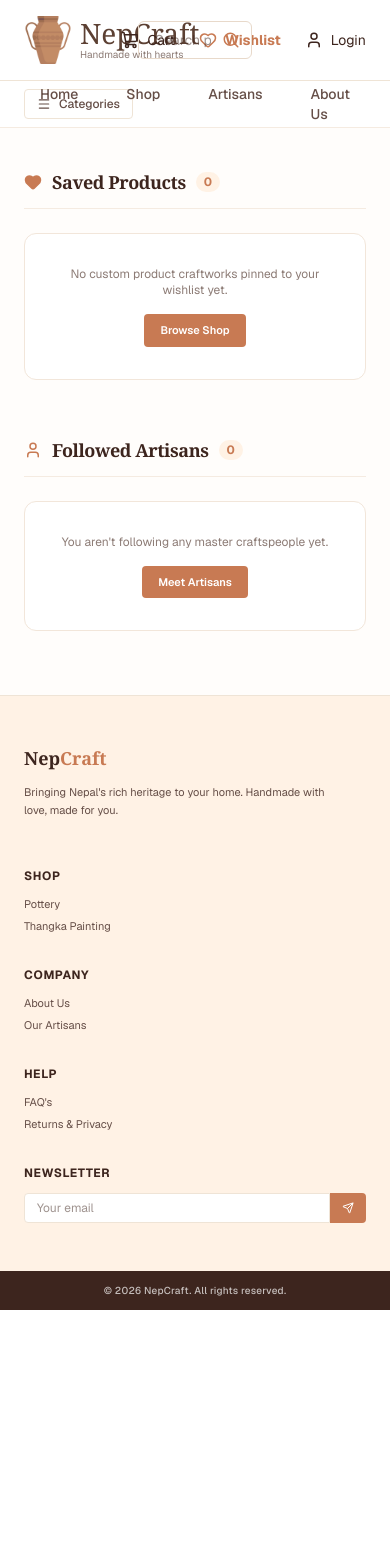
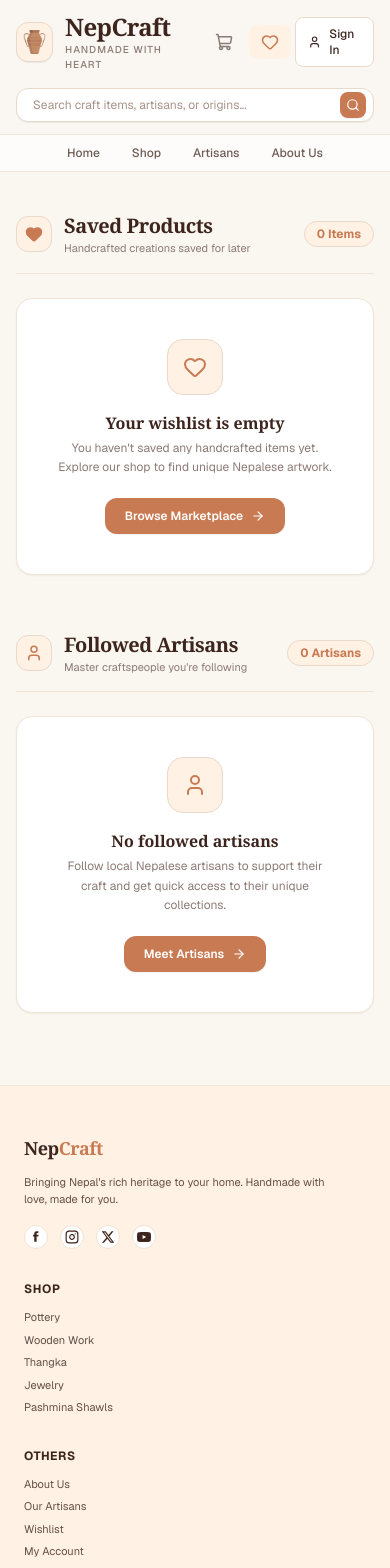
Before and after one commit to Sabyatakarki/NepCraft_Web, a Next.js app in the folder client/nepcraft_web/: page /wishlist in a window 390 px wide. Shown: the top 1568 px of the page. Before the commit the page ends 1310 px from the top, so only its background shows below. Built offline with nearby package versions, Linux system fonts and the light colour scheme.

Commit message:
adding product UI codes

```diff
--- a/client/nepcraft_web/app/(auth)/wishlist/page.tsx
+++ b/client/nepcraft_web/app/(auth)/wishlist/page.tsx
@@ -6,13 +6,15 @@ import {
   Heart,
   ShoppingCart,
   Trash2,
-  Search,
   User,
-  Menu,
-  Send,
   MapPin,
-  Award
+  Award,
+  Sparkles,
+  ArrowRight,
+  ExternalLink
 } from 'lucide-react';
+import Header from '../_components/header';
+import Footer from '../_components/footer';
 
 type WishlistItem = {
   _id: string;
@@ -60,12 +62,10 @@ export default function WishlistPage() {
   const fetchFollowedArtisans = async (ids: string[]) => {
     setLoadingArtisans(true);
     try {
-      // Fetch all artisans from your backend endpoint
       const res = await fetch(`${API_BASE}/api/artisans`);
       const json = await res.json();
 
       if (json.success && json.artisans) {
-        // Filter array down to profiles currently followed by the user
         const matched = json.artisans.filter((artisan: ArtisanItem) => ids.includes(artisan._id));
         setFavoriteArtisans(matched);
       }
@@ -95,191 +95,193 @@ export default function WishlistPage() {
   };
 
   return (
-    <div className="min-h-screen bg-[#FFFDFB] text-[#3D251E] font-sans antialiased flex flex-col">
+    <div className="min-h-screen bg-[#FAF6F0] text-[#3D251E] font-sans antialiased flex flex-col">
 
-      {/* === TOP BAR HEADER === */}
-      <header className="border-b border-[#EFE4D6] bg-white px-6 lg:px-16 py-4">
-        <div className="grid grid-cols-3 items-center">
-          {/* LEFT - Logo */}
-          <div className="flex items-center gap-2 justify-start">
-            <img src="/vase.png" alt="NepCraft Logo" className="h-12 w-auto object-contain" />
-            <div>
-              <h1 className="font-serif text-[28px] leading-none text-[#5C4033]">NepCraft</h1>
-              <p className="text-[10px] text-[#8C7B75]">Handmade with hearts</p>
+      {/* Header Component */}
+      <Header />
+
+      {/* Main Content */}
+      <main className="flex-grow max-w-7xl w-full mx-auto px-4 sm:px-6 lg:px-8 py-10">
+
+        {/* SECTION 1: PRODUCT WISHLIST */}
+        <section className="mb-14">
+          <div className="flex items-center justify-between mb-6 border-b border-[#EFE4D6] pb-4">
+            <div className="flex items-center gap-3">
+              <div className="w-9 h-9 rounded-xl bg-[#FFF2E5] flex items-center justify-center text-[#C87A53] border border-[#E8D9CA]">
+                <Heart size={18} className="fill-current" />
+              </div>
+              <div>
+                <h2 className="text-xl font-serif font-bold text-[#3D251E] tracking-tight">
+                  Saved Products
+                </h2>
+                <p className="text-[11px] text-[#8C7B75]">Handcrafted creations saved for later</p>
+              </div>
             </div>
-          </div>
-
-          {/* CENTER - Search */}
-          <div className="flex justify-center">
-            <div className="relative w-full max-w-md">
-              <input
-                type="text"
-                placeholder="Search products, artisans..."
-                className="w-full border border-[#E8D9CA] rounded-md py-2 pl-4 pr-10 text-sm focus:outline-none focus:border-[#C87A53]"
-              />
-              <Search size={18} className="absolute right-3 top-1/2 -translate-y-1/2 text-[#C87A53]" />
-            </div>
-          </div>
-
-          {/* RIGHT - Actions */}
-          <div className="flex items-center justify-end gap-6 text-sm">
-            <Link href="/cart" className="flex items-center gap-2 hover:text-[#C87A53] transition">
-              <ShoppingCart size={18} /> <span>Cart</span>
-            </Link>
-            <Link href="/wishlist" className="flex items-center gap-2 text-[#C87A53] font-bold transition">
-              <Heart size={18} /> <span>Wishlist</span>
-            </Link>
-            <Link href="/login" className="flex items-center gap-2 hover:text-[#C87A53] transition">
-              <User size={18} /> <span>Login</span>
-            </Link>
-          </div>
-        </div>
-      </header>
-
-      {/* === NAVBAR === */}
-      <div className="px-6 lg:px-16 py-2 flex justify-between items-center border-b border-[#F5EBE1] text-sm font-medium relative bg-white">
-        <div className="relative group">
-          <button className="flex items-center gap-2 border border-[#EFE4D6] px-3 py-1.5 rounded bg-white text-xs text-[#654E47] hover:bg-[#FAF4ED] transition-colors">
-            <Menu className="w-3.5 h-3.5" /> Categories
-          </button>
-          <div className="absolute left-0 top-full mt-1 w-48 bg-white border border-[#EFE4D6] rounded-lg shadow-lg opacity-0 invisible group-hover:opacity-100 group-hover:visible transition-all duration-200 z-50">
-            <Link href="/shop" className="block px-4 py-3 text-sm hover:bg-[#FFF2E5]">Pottery</Link>
-            <Link href="/shop" className="block px-4 py-3 text-sm hover:bg-[#FFF2E5]">Thangka</Link>
-            <Link href="/shop" className="block px-4 py-3 text-sm hover:bg-[#FFF2E5]">Accessories</Link>
-            <Link href="/shop" className="block px-4 py-3 text-sm hover:bg-[#FFF2E5]">Idol Statues</Link>
-          </div>
-        </div>
-
-        <nav className="absolute left-1/2 -translate-x-1/2 flex gap-12 text-[#654E47]">
-          <Link href="/home" className="hover:text-[#C87A53] transition-colors">Home</Link>
-          <Link href="/Shop" className="hover:text-[#C87A53] transition-colors">Shop</Link>
-          <Link href="/artisans" className="hover:text-[#C87A53] transition-colors">Artisans</Link>
-          <Link href="/aboutus" className="hover:text-[#C87A53] transition-colors">About Us</Link>
-        </nav>
-
-        <div className="w-24"></div>
-      </div>
-
-      {/* === MAIN WISHLIST CONTENT === */}
-      <main className="flex-grow px-6 py-10 w-full mx-auto max-w-7xl">
-
-        {/* ================= SECTION 1: PRODUCT WISHLIST ================= */}
-        <section className="mb-14">
-          <div className="flex items-center gap-2.5 mb-6 border-b border-[#F5EBE1] pb-3">
-            <Heart className="text-[#C87A53] fill-current" size={18} />
-            <h2 className="text-lg font-serif font-bold text-[#3D251E] tracking-tight">
-              Saved Products
-            </h2>
-            <span className="text-xs bg-[#FFF2E5] text-[#C87A53] px-2 py-0.5 rounded-full font-bold">
-              {wishlistItems.length}
+            <span className="text-xs bg-[#FFF2E5] border border-[#E8D9CA] text-[#C87A53] px-3 py-1 rounded-full font-bold">
+              {wishlistItems.length} {wishlistItems.length === 1 ? 'Item' : 'Items'}
             </span>
           </div>
 
           {wishlistItems.length === 0 ? (
-            <div className="bg-white border border-[#F2E6DA] rounded-xl p-8 text-center max-w-md">
-              <p className="text-xs text-[#8C7B75] mb-4">No custom product craftworks pinned to your wishlist yet.</p>
-              <Link href="/Shop" className="inline-block bg-[#C87A53] text-white text-[11px] font-semibold px-4 py-2 rounded hover:bg-[#B36640] transition">
-                Browse Shop
+            <div className="bg-white border border-[#EFE4D6] rounded-2xl p-10 text-center max-w-md mx-auto shadow-xs">
+              <div className="w-14 h-14 rounded-2xl bg-[#FFF2E5] text-[#C87A53] flex items-center justify-center mx-auto mb-4 border border-[#E8D9CA]">
+                <Heart size={24} />
+              </div>
+              <h3 className="font-serif font-bold text-base text-[#3D251E] mb-1">Your wishlist is empty</h3>
+              <p className="text-xs text-[#8C7B75] mb-5 leading-relaxed">
+                You haven't saved any handcrafted items yet. Explore our shop to find unique Nepalese artwork.
+              </p>
+              <Link href="/Shop" className="inline-flex items-center gap-2 bg-[#C87A53] hover:bg-[#B36640] text-white text-xs font-semibold px-5 py-2.5 rounded-xl shadow-xs transition-all">
+                <span>Browse Marketplace</span>
+                <ArrowRight size={14} />
               </Link>
             </div>
           ) : (
-            <div className="grid grid-cols-2 sm:grid-cols-3 lg:grid-cols-4 gap-4">
+            <div className="grid grid-cols-2 sm:grid-cols-3 lg:grid-cols-4 gap-4 sm:gap-6">
               {wishlistItems.map((item) => (
-                <div key={item._id} className="bg-white border border-[#F2E6DA] rounded-xl p-2.5 flex flex-col justify-between group relative shadow-xs">
-                  <div className="aspect-[4/3] bg-[#FAF1E6] rounded-lg overflow-hidden relative border border-[#FDF9F4]">
+                <div key={item._id} className="bg-white border border-[#EFE4D6] rounded-2xl p-3 flex flex-col justify-between group hover:shadow-md transition-all duration-300 relative">
+
+                  {/* Category Tag */}
+                  <span className="absolute top-5 left-5 bg-white/90 backdrop-blur-xs text-[9px] font-bold tracking-wider px-2 py-0.5 rounded-full text-[#5C4033] border border-[#EFE4D6] uppercase z-10">
+                    {item.category || 'Handcrafted'}
+                  </span>
+
+                  {/* Image Container */}
+                  <div className="w-full aspect-[4/3] rounded-xl overflow-hidden bg-[#FAF6F0] mb-3 relative border border-[#F5EBE1]">
                     <img
                       src={item.image.startsWith('http') ? item.image : `${IMAGE_BASE}/${item.image}`}
                       alt={item.name}
-                      className="w-full h-full object-cover group-hover:scale-102 transition duration-200"
+                      className="w-full h-full object-cover group-hover:scale-105 transition-transform duration-300"
                     />
                   </div>
-                  <div className="pt-2 flex flex-col flex-grow justify-between">
+
+                  {/* Product Details */}
+                  <div className="flex flex-col flex-grow justify-between">
                     <div>
-                      <span className="text-[8px] font-bold text-[#A8928A] uppercase tracking-wider">
-                        {item.category || 'Handcrafted'}
-                      </span>
-                      <h3 className="font-serif text-xs font-bold text-[#3D251E] tracking-tight line-clamp-1 mt-0.5">
+                      <h3 className="font-serif text-xs font-bold text-[#3D251E] tracking-tight line-clamp-1 group-hover:text-[#C87A53] transition-colors">
                         {item.name}
                       </h3>
-                      <p className="text-[#C87A53] text-xs font-bold mt-0.5">
+                      <p className="text-[#C87A53] text-xs font-bold mt-1">
                         Rs {item.price.toLocaleString()}
                       </p>
                     </div>
 
-                    <div className="flex gap-1.5 mt-3">
-                      <Link href="/cart" className="flex-1 bg-[#C87A53] text-white py-1.5 rounded text-[10px] font-semibold flex items-center justify-center gap-1 hover:bg-[#B36640] transition shadow-xs">
-                        <ShoppingCart size={11} /> Cart
+                    {/* Actions */}
+                    <div className="flex items-center gap-2 mt-4 pt-3 border-t border-[#F5EBE1]">
+                      <Link
+                        href="/cart"
+                        className="flex-1 bg-[#C87A53] hover:bg-[#B36640] text-white py-2 rounded-xl text-[11px] font-semibold flex items-center justify-center gap-1.5 transition shadow-xs"
+                      >
+                        <ShoppingCart size={13} />
+                        <span>Add to Cart</span>
                       </Link>
-                      <button onClick={() => removeFromWishlist(item._id)} className="w-7 h-7 border border-rose-100 text-rose-500 rounded flex items-center justify-center hover:bg-rose-50 transition bg-white shadow-xs">
-                        <Trash2 size={11} />
+                      <button
+                        onClick={() => removeFromWishlist(item._id)}
+                        aria-label="Remove item"
+                        className="p-2 border border-[#EFE4D6] text-rose-500 hover:bg-rose-50 hover:border-rose-200 rounded-xl transition bg-white shadow-xs shrink-0"
+                      >
+                        <Trash2 size={13} />
                       </button>
                     </div>
                   </div>
+
                 </div>
               ))}
             </div>
           )}
         </section>
 
-        {/* ================= SECTION 2: FOLLOWED ARTISANS ================= */}
-        <section className="mb-6">
-          <div className="flex items-center gap-2.5 mb-6 border-b border-[#F5EBE1] pb-3">
-            <User className="text-[#C87A53]" size={18} />
-            <h2 className="text-lg font-serif font-bold text-[#3D251E] tracking-tight">
-              Followed Artisans
-            </h2>
-            <span className="text-xs bg-[#FFF2E5] text-[#C87A53] px-2 py-0.5 rounded-full font-bold">
-              {favoriteArtisans.length}
+        {/* SECTION 2: FOLLOWED ARTISANS */}
+        <section className="mb-8">
+          <div className="flex items-center justify-between mb-6 border-b border-[#EFE4D6] pb-4">
+            <div className="flex items-center gap-3">
+              <div className="w-9 h-9 rounded-xl bg-[#FFF2E5] flex items-center justify-center text-[#C87A53] border border-[#E8D9CA]">
+                <User size={18} />
+              </div>
+              <div>
+                <h2 className="text-xl font-serif font-bold text-[#3D251E] tracking-tight">
+                  Followed Artisans
+                </h2>
+                <p className="text-[11px] text-[#8C7B75]">Master craftspeople you're following</p>
+              </div>
+            </div>
+            <span className="text-xs bg-[#FFF2E5] border border-[#E8D9CA] text-[#C87A53] px-3 py-1 rounded-full font-bold">
+              {favoriteArtisans.length} {favoriteArtisans.length === 1 ? 'Artisan' : 'Artisans'}
             </span>
           </div>
 
           {loadingArtisans ? (
-            <div className="text-xs font-medium text-[#8C7B75] animate-pulse">Syncing followed portfolios...</div>
+            <div className="grid grid-cols-1 sm:grid-cols-2 md:grid-cols-3 lg:grid-cols-4 gap-4">
+              {[1, 2, 3, 4].map((n) => (
+                <div key={n} className="bg-white border border-[#EFE4D6] rounded-2xl p-4 animate-pulse">
+                  <div className="w-16 h-16 rounded-full bg-[#FAF6F0] mb-3 mx-auto" />
+                  <div className="h-3 bg-[#FAF6F0] rounded w-3/4 mx-auto mb-2" />
+                  <div className="h-3 bg-[#FAF6F0] rounded w-1/2 mx-auto" />
+                </div>
+              ))}
+            </div>
           ) : favoriteArtisans.length === 0 ? (
-            <div className="bg-white border border-[#F2E6DA] rounded-xl p-8 text-center max-w-md">
-              <p className="text-xs text-[#8C7B75] mb-4">You aren't following any master craftspeople yet.</p>
-              <Link href="/artisans" className="inline-block bg-[#C87A53] text-white text-[11px] font-semibold px-4 py-2 rounded hover:bg-[#B36640] transition">
-                Meet Artisans
+            <div className="bg-white border border-[#EFE4D6] rounded-2xl p-10 text-center max-w-md mx-auto shadow-xs">
+              <div className="w-14 h-14 rounded-2xl bg-[#FFF2E5] text-[#C87A53] flex items-center justify-center mx-auto mb-4 border border-[#E8D9CA]">
+                <User size={24} />
+              </div>
+              <h3 className="font-serif font-bold text-base text-[#3D251E] mb-1">No followed artisans</h3>
+              <p className="text-xs text-[#8C7B75] mb-5 leading-relaxed">
+                Follow local Nepalese artisans to support their craft and get quick access to their unique collections.
+              </p>
+              <Link href="/artisans" className="inline-flex items-center gap-2 bg-[#C87A53] hover:bg-[#B36640] text-white text-xs font-semibold px-5 py-2.5 rounded-xl shadow-xs transition-all">
+                <span>Meet Artisans</span>
+                <ArrowRight size={14} />
               </Link>
             </div>
           ) : (
-            <div className="grid grid-cols-1 sm:grid-cols-2 md:grid-cols-3 lg:grid-cols-4 gap-4">
+            <div className="grid grid-cols-1 sm:grid-cols-2 md:grid-cols-3 lg:grid-cols-4 gap-4 sm:gap-6">
               {favoriteArtisans.map((artisan) => (
-                <div key={artisan._id} className="bg-white border border-[#F2E6DA] rounded-xl p-4 flex flex-col justify-between relative group shadow-xs text-center md:text-left">
+                <div key={artisan._id} className="bg-white border border-[#EFE4D6] rounded-2xl p-5 flex flex-col justify-between relative group hover:shadow-md transition-all duration-300">
 
-                  {/* Years Experience Floating Tag */}
-                  <div className="absolute top-3 right-3 bg-[#FFF2E5] border border-[#F5EBE1] rounded-full px-2 py-0.5 flex items-center gap-1 text-[9px] text-[#C87A53] font-semibold">
-                    <Award size={10} />
+                  {/* Experience Badge */}
+                  <div className="absolute top-4 right-4 bg-[#FFF2E5] border border-[#E8D9CA] rounded-full px-2.5 py-0.5 flex items-center gap-1 text-[10px] text-[#C87A53] font-bold">
+                    <Award size={11} />
                     <span>{artisan.experience} yrs</span>
                   </div>
 
-                  <div className="flex flex-col items-center md:items-start pt-1">
-                    <div className="w-16 h-16 rounded-full overflow-hidden border border-[#EFE4D6] bg-[#FAF1E6] mb-2.5">
+                  {/* Profile Header */}
+                  <div className="flex flex-col items-center text-center pt-2">
+                    <div className="w-20 h-20 rounded-2xl overflow-hidden border-2 border-[#EFE4D6] bg-[#FAF1E6] mb-3 shadow-xs">
                       <img
                         src={artisan.image || "/default-avatar.png"}
                         alt={artisan.name}
-                        className="w-full h-full object-cover"
+                        className="w-full h-full object-cover group-hover:scale-105 transition-transform duration-300"
                       />
                     </div>
 
-                    <h4 className="font-serif font-bold text-sm text-[#3D251E] line-clamp-1 mb-0.5">
+                    <h4 className="font-serif font-bold text-base text-[#3D251E] line-clamp-1 mb-0.5">
                       {artisan.name}
                     </h4>
-                    <p className="text-[9px] font-semibold text-[#A8928A] uppercase tracking-wider mb-2">
+                    <p className="text-[10px] font-bold text-[#C87A53] uppercase tracking-wider mb-2">
                       {artisan.role}
                     </p>
-                    <div className="flex items-center gap-1 text-[#C87A53] text-[11px] font-medium mb-2.5">
-                      <MapPin size={11} strokeWidth={2.5} />
+                    <div className="flex items-center gap-1 text-[#654E47] text-xs font-medium mb-3">
+                      <MapPin size={12} className="text-[#C87A53]" />
                       <span>{artisan.location}</span>
                     </div>
                   </div>
 
-                  <div className="flex items-center gap-1.5 pt-2 border-t border-[#F5EBE1] w-full mt-2">
-                    <Link href={`/artisans/${artisan._id}`} className="flex-1 bg-[#C87A53] text-white text-[10px] font-semibold py-1.5 rounded hover:bg-[#B36640] transition text-center shadow-xs">
-                      View Profile
+                  {/* Actions */}
+                  <div className="flex items-center gap-2 pt-3 border-t border-[#F5EBE1] w-full mt-2">
+                    <Link
+                      href={`/artisans/${artisan._id}`}
+                      className="flex-1 bg-[#C87A53] hover:bg-[#B36640] text-white text-[11px] font-semibold py-2 rounded-xl transition text-center shadow-xs flex items-center justify-center gap-1.5"
+                    >
+                      <span>View Profile</span>
+                      <ExternalLink size={12} />
                     </Link>
-                    <button onClick={() => removeArtisanFollow(artisan._id)} className="w-7 h-7 border border-rose-100 text-rose-500 rounded flex items-center justify-center hover:bg-rose-50 transition bg-white shadow-xs shrink-0">
-                      <Trash2 size={11} />
+                    <button
+                      onClick={() => removeArtisanFollow(artisan._id)}
+                      aria-label="Unfollow artisan"
+                      className="p-2 border border-[#EFE4D6] text-rose-500 hover:bg-rose-50 hover:border-rose-200 rounded-xl transition bg-white shadow-xs shrink-0"
+                    >
+                      <Trash2 size={13} />
                     </button>
                   </div>
 
@@ -291,53 +293,8 @@ export default function WishlistPage() {
 
       </main>
 
-      {/* === FOOTER LAYOUT === */}
-      <footer className="bg-[#FFF2E5] pt-12 border-t border-[#EFE4D6] mt-auto">
-        <div className="px-6 lg:px-16 pb-12 grid grid-cols-1 md:grid-cols-2 lg:grid-cols-5 gap-8 text-left">
-          <div>
-            <div className="flex items-center gap-2 mb-3">
-              <span className="text-lg font-serif font-black text-[#3D251E]">
-                Nep<span className="text-[#C87A53]">Craft</span>
-              </span>
-            </div>
-            <p className="text-[#654E47] text-[11px] leading-relaxed mb-4 max-w-xs">
-              Bringing Nepal's rich heritage to your home. Handmade with love, made for you.
-            </p>
-          </div>
-          <div>
-            <h5 className="text-xs font-bold text-[#3D251E] mb-3 uppercase tracking-wider">Shop</h5>
-            <ul className="space-y-1.5 text-[11px] text-[#654E47]">
-              <li><Link href="/Shop" className="hover:text-[#C87A53]">Pottery</Link></li>
-              <li><Link href="/Shop" className="hover:text-[#C87A53]">Thangka Painting</Link></li>
-            </ul>
-          </div>
-          <div>
-            <h5 className="text-xs font-bold text-[#3D251E] mb-3 uppercase tracking-wider">Company</h5>
-            <ul className="space-y-1.5 text-[11px] text-[#654E47]">
-              <li><Link href="/aboutus" className="hover:text-[#C87A53]">About Us</Link></li>
-              <li><Link href="/artisans" className="hover:text-[#C87A53]">Our Artisans</Link></li>
-            </ul>
-          </div>
-          <div>
-            <h5 className="text-xs font-bold text-[#3D251E] mb-3 uppercase tracking-wider">Help</h5>
-            <ul className="space-y-1.5 text-[11px] text-[#654E47]">
-              <li><a href="#" className="hover:text-[#C87A53]">FAQ's</a></li>
-              <li><a href="#" className="hover:text-[#C87A53]">Returns & Privacy</a></li>
-            </ul>
-          </div>
-          <div>
-            <h5 className="text-xs font-bold text-[#3D251E] mb-3 uppercase tracking-wider">Newsletter</h5>
-            <div className="flex max-w-sm mt-2">
-              <input type="email" placeholder="Your email" className="w-full bg-white border border-[#EFE4D6] rounded-l px-3 py-1.5 text-xs focus:outline-none" />
-              <button className="bg-[#C87A53] hover:bg-[#B36640] text-white px-3 rounded-r transition"><Send size={12} /></button>
-            </div>
-          </div>
-        </div>
-
-        <div className="bg-[#3D251E] py-3 text-center text-[10px] text-white/70 font-medium tracking-wide">
-          <span>© 2026 NepCraft. All rights reserved.</span>
-        </div>
-      </footer>
+      {/* Footer Component */}
+      <Footer />
     </div>
   );
 }
```
